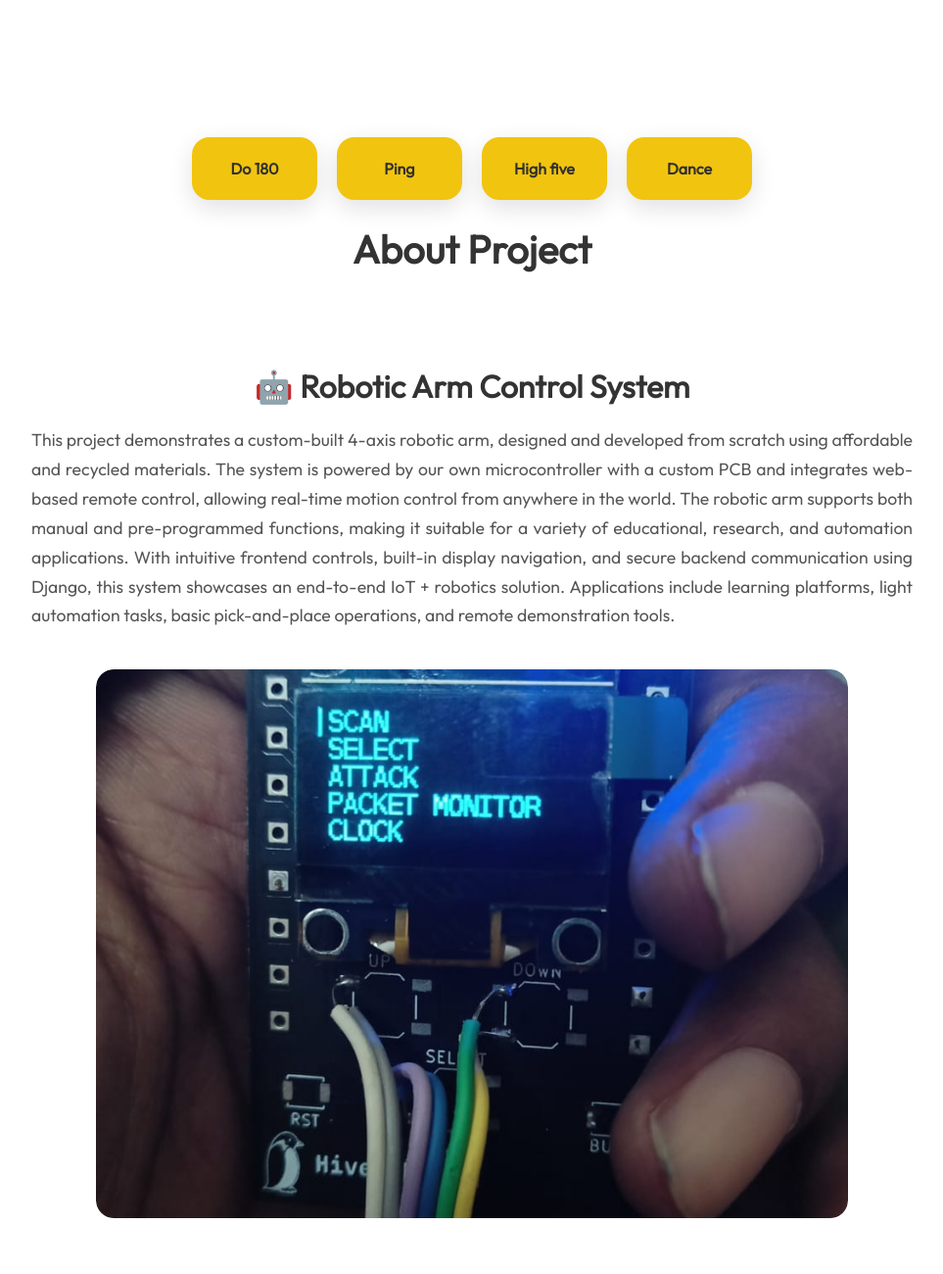
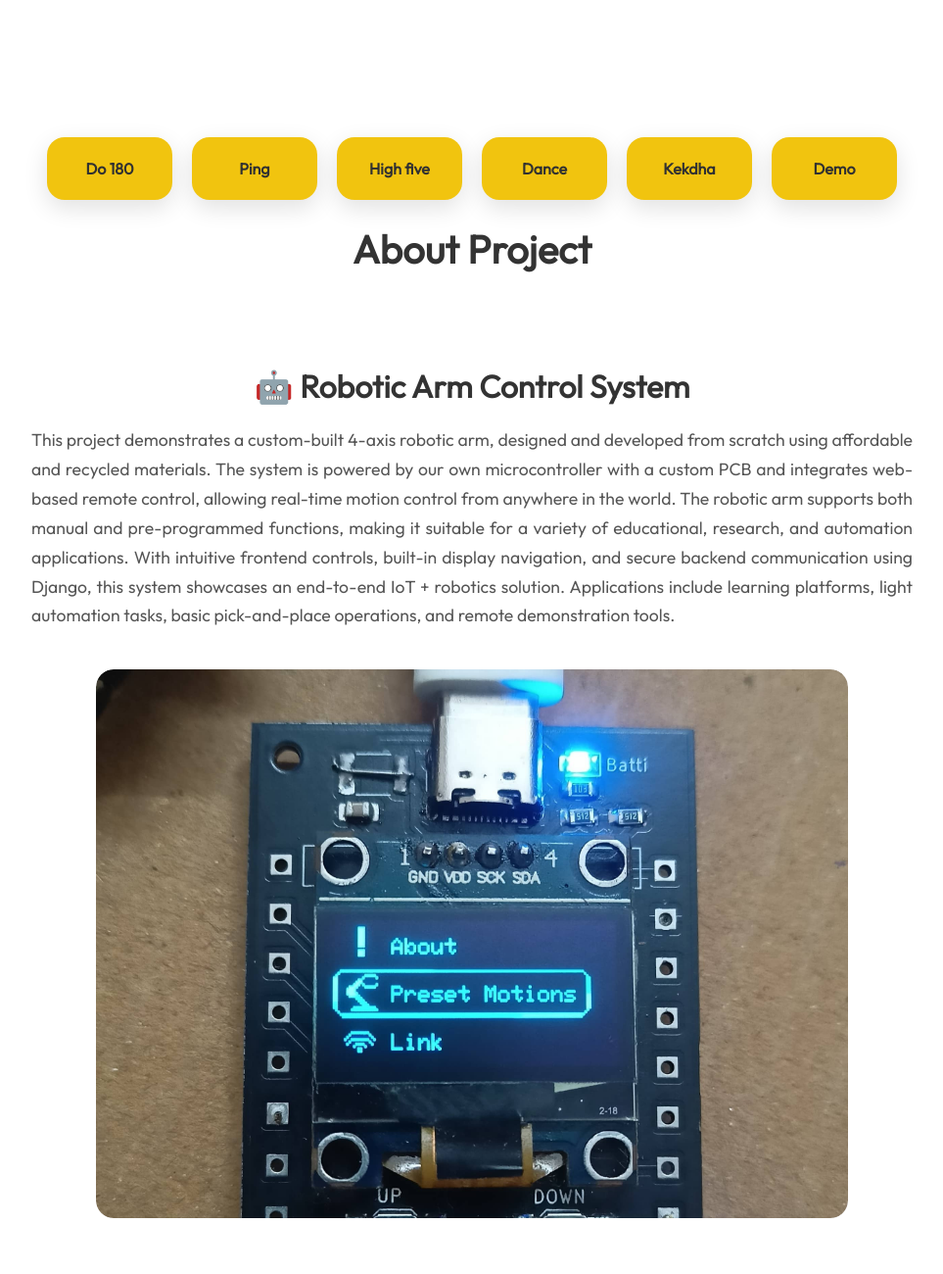
Before and after one commit to mohdamirwebdeveloper/robotic-hand, a plain HTML site: page index.html in a window 1280 px wide. Shown: the part 760-2060 px from the top of the page at 98% size, without its empty margins (158-1121 px from the left). Drawn offline with Linux system fonts and the light colour scheme; no server answers.

Commit message:
Update index.html

```diff
--- a/index.html
+++ b/index.html
@@ -1,10 +1,10 @@
 <!--
-Version = 1.0.3v
+Version = 1.0.1v
 Project name : Control penal for Robotic Arm
 
 Project Desctption : Its a control penal in which you can control a 4 axis freedom robotic arm
 
-This project is created by Mohd Amir and Sunil kummar
+This project is created by Mohd Amir and Sunil kumar
 Its a
 class : ECE B
 Group - 02
@@ -117,6 +117,8 @@ Group - 02
         <div><button class="btn-style M-10 R-18" type="button" onclick="testESPLink()">Ping</button></div>
         <div><button class="btn-style M-10 R-18" type="button">High five</button></div>
         <div><button class="btn-style M-10 R-18" type="button" onclick="PresetMotions('Dance')">Dance</button></div>
+        <div><button class="btn-style M-10 R-18" type="button" onclick="PresetMotions('Kekdha')">Kekdha</button></div>
+        <div><button class="btn-style M-10 R-18" type="button" onclick="PresetMotions('demo')">Demo</button></div>
     </div>
 
     <section class="section-3">
@@ -147,7 +149,7 @@ Group - 02
             <div class="section-3-microcontroller">
                 <div class="microcontroller-foto-container flex center R-18">
                     <div class="R-18 overflow-H microcontroller-foto-container-2"><img class="microcontroller-foto R-18"
-                            src="./img/microcontroller.jpeg" alt="" srcset=""></div>
+                            src="./img/microcontroller-min.jpeg" alt="" srcset=""></div>
                 </div>
                 <div>
                     <div class="sec3-micro-heading">
```
